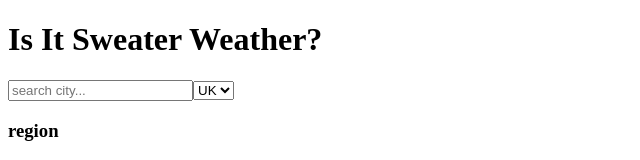
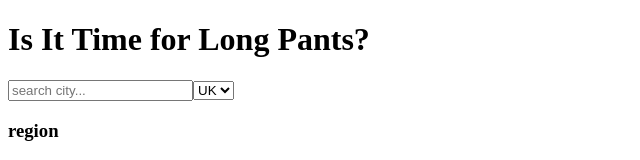
Before and after one commit to nadjaob/weather-app, a React (Create React App) app: page / in a window 1280 px wide. Shown: the top 160 px of the page, without its empty margins (0-640 px from the left). Built offline with nearby package versions, Linux system fonts and the light colour scheme; no server answers; the HTML template or start-up script is replaced by a standard one.

Commit message:
basic css layout

```diff
--- a/src/App.js
+++ b/src/App.js
@@ -27,7 +27,7 @@ const App = () => {
 
   return (
     <main>
-      <h1> Is It Sweater Weather? </h1>
+      <h1> Is It Time for Long Pants? </h1>
       <SetRegion></SetRegion>
       <CurrentWeather></CurrentWeather>
       <ChangeLocation></ChangeLocation>
--- a/src/styles/components/CurrentWeather.scss
+++ b/src/styles/components/CurrentWeather.scss
@@ -1,3 +1,4 @@
 .weather-display{
   display: flex;
+  justify-content: space-around;
 }
--- a/src/styles/components/SetRegion.scss
+++ b/src/styles/components/SetRegion.scss
@@ -1,3 +1,5 @@
 .set-region{
   display: flex;
+  justify-content: space-between;
+  margin: 1rem;
 }
```
